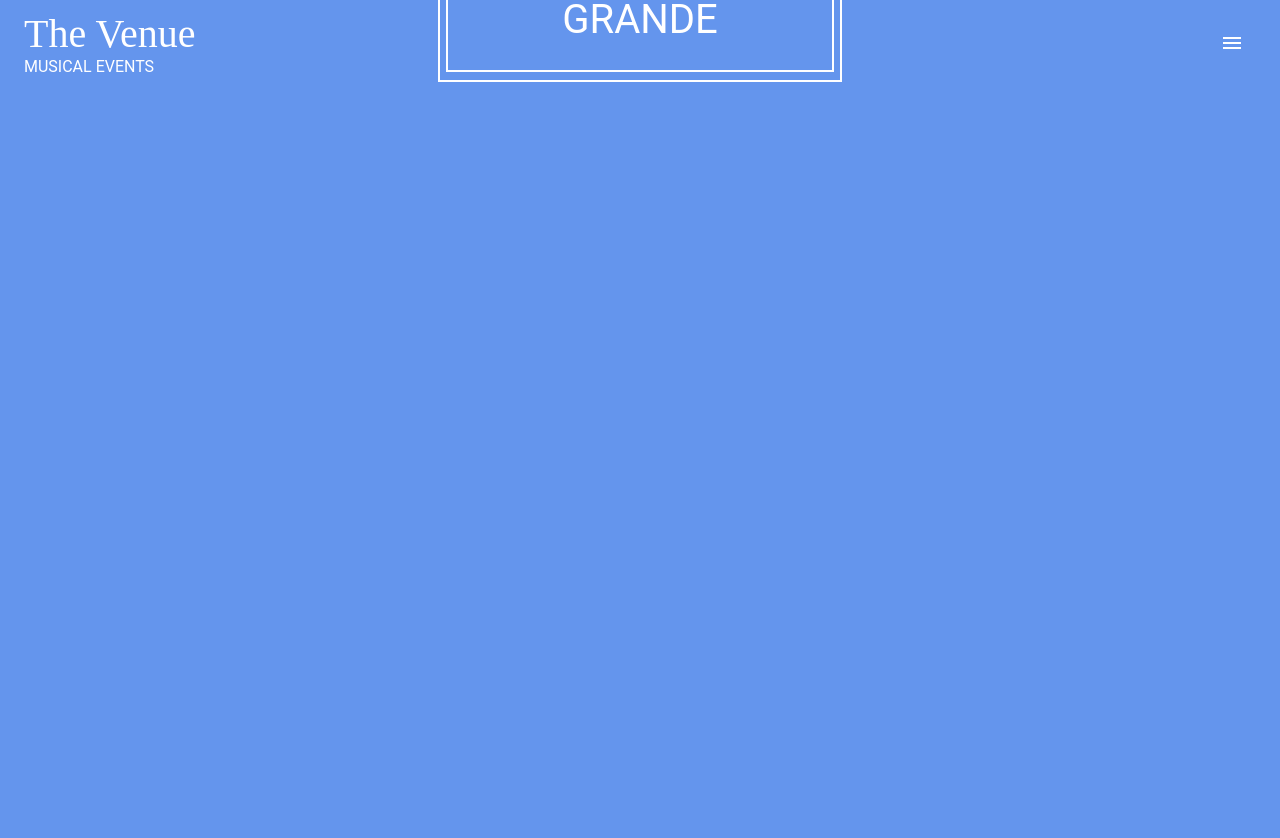
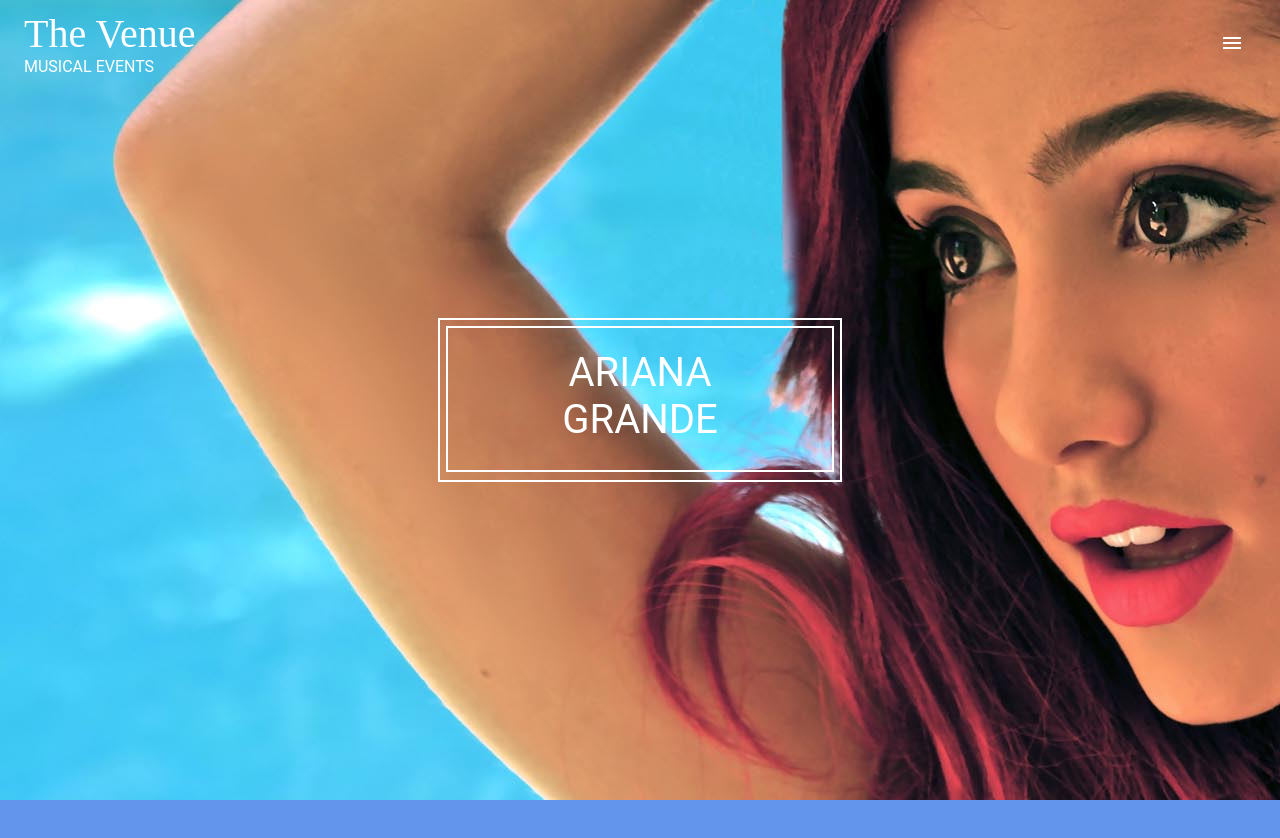
Before and after one commit to Munalula-Sikazwe/the-venue-project, a React (Create React App) app: page / in a window 1280 px wide. Shown: the top 838 px of the page. Built offline with nearby package versions, Linux system fonts and the light colour scheme.

Commit message:
Completed the Carousel component.

```diff
--- a/src/App.js
+++ b/src/App.js
@@ -1,8 +1,8 @@
 import './resources/styles.css';
 import Header from './components/header_and_footer/header';
 import FeaturedComponent from './components/featured/FeaturedComponent';
-import "~slick-carousel/slick/slick.css";
-import "~slick-carousel/slick/slick-theme.css";
+import "slick-carousel/slick/slick.css";
+import "slick-carousel/slick/slick-theme.css";
 const App = ()=> {
   return (
     <div className="App" style={{height:"1500px",background:"cornflowerblue"}}>
--- /dev/null
+++ b/src/components/featured/Carousel.jsx
@@ -0,0 +1,38 @@
+import React from 'react';
+import Slider from 'react-slick';
+import slide_one from '../../resources/images/slide_one.jpg';
+import slide_two from '../../resources/images/slide_two.jpg';
+import slide_three from '../../resources/images/slide_three.jpg';
+ export default function
+() {
+    let settings = {
+        dots:false,
+        infinte:true,
+        autoPlay:true,
+        speed:500
+          }
+  return (
+    <div
+    className={"carrousel_wrapper"
+    }
+    style={{
+        height:`${window.innerHeight}px`,
+        overflow:"hidden"
+    }}
+    >
+<Slider
+{...settings}
+>
+<div>
+    <img src={slide_one}/>
+</div>
+<div>
+    <img src={slide_two}/>
+</div>
+<div>
+    <img src={slide_three}/>
+</div>
+</Slider>
+    </div>
+  )
+}
--- a/src/components/featured/FeaturedComponent.jsx
+++ b/src/components/featured/FeaturedComponent.jsx
@@ -1,7 +1,10 @@
 import React from "react";
+import Carousel from "./Carousel";
+
 export default function () {
   return (
     <div style={{ position: "relative" }}>
+      <Carousel/>
       <div className="artist_name">
         <div className="wrapper">Ariana Grande</div>
       </div>
```
